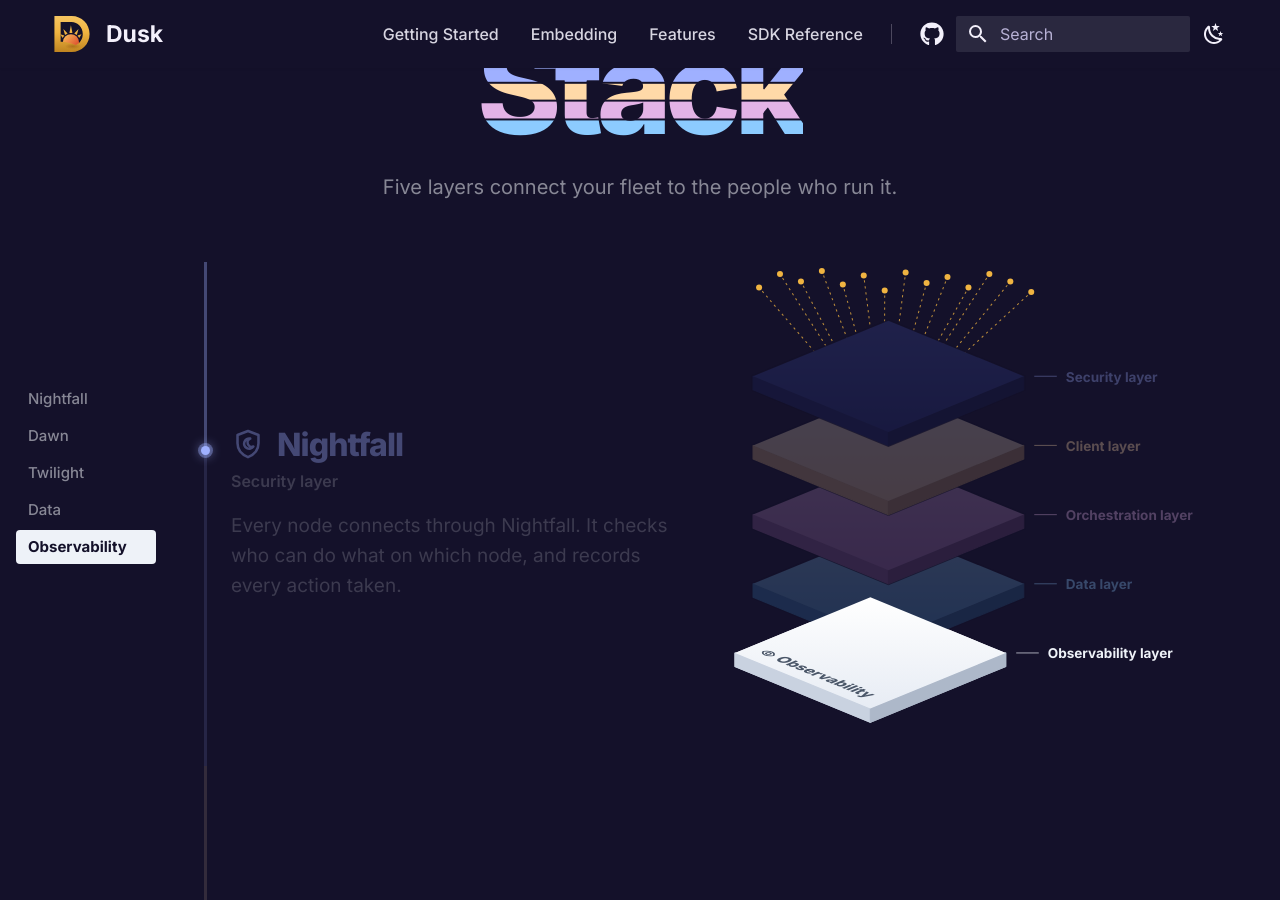
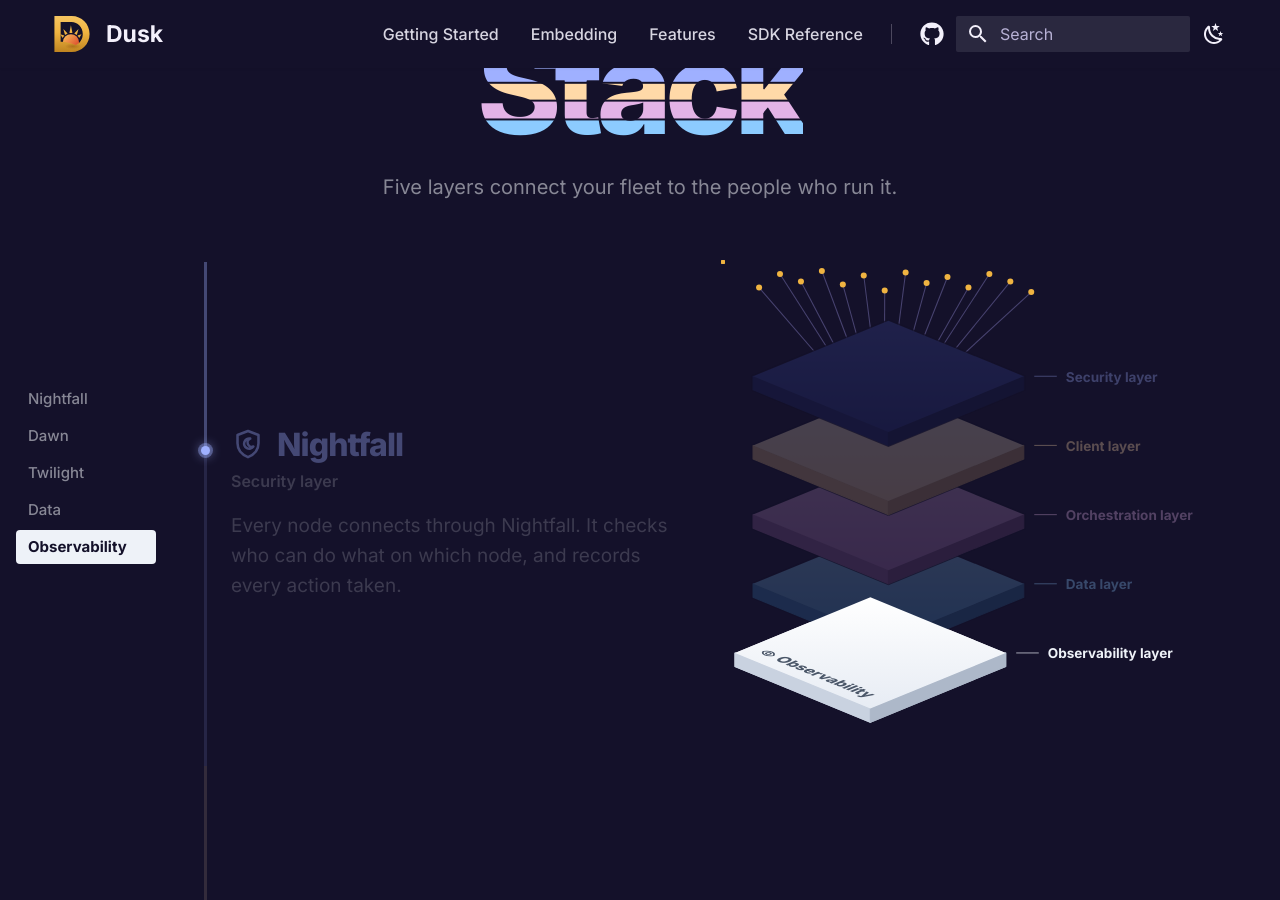
Before and after one commit to tomerze/dusk, an MkDocs documentation site: the page built from docs/docs/index.md, in a window 1280 px wide and 900 px high, scrolled down 2196 px. Built offline with MkDocs 1.6.1 and Material for MkDocs 9.7.7, drawn with Linux system fonts in a browser that asks for light colours; comment, search, counter and statistics services are not loaded.

Commit message:
Update docs to draw the stack's nodes the way the fleet draws them
The nodes over the stack were gold dots on dashed gold lines whose
dashes flowed without pause, a drawing of their own. They are now drawn
with the fleet's own pieces: each gold dot sits on a solid
dusk-fleet__link line, and on every other line a dusk-packet leaves the
node now and then and slides into the stack, travelling for 45% of a
4.2 to 6 second cycle and resting under the top plate for the rest.
Each packet starts under its node's dot and ends inside the top plate,
so none appears or disappears in the open. The fleet section teaches
what a node is; the stack then shows the same nodes plugged into it.

The drawing's animations pause while the stack is off screen, as the
fleet's do, and reduced motion hides the packets, as it does there.
The dusk-stack__uplink style and its dusk-flow keyframes are gone.

```diff
--- a/docs/docs/assets/javascripts/landing.js
+++ b/docs/docs/assets/javascripts/landing.js
@@ -58,7 +58,7 @@
   for (const entry of entries) {
     entry.target.classList.toggle("is-offscreen", !entry.isIntersecting);
     for (const network of entry.target.querySelectorAll(
-      ".dusk-fleet__network",
+      ".dusk-fleet__network, .dusk-stack__diagram",
     )) {
       if (entry.isIntersecting) {
         network.unpauseAnimations();
--- a/docs/docs/assets/stylesheets/landing.css
+++ b/docs/docs/assets/stylesheets/landing.css
@@ -714,20 +714,8 @@
     margin-left: -7.4%;
   }
 }
-.dusk-stack__uplink {
-  stroke: var(--dusk-gold);
-  stroke-width: 1.4;
-  stroke-dasharray: 3 5;
-  opacity: 0.75;
-  animation: dusk-flow 1.2s linear infinite;
-}
 .dusk-stack__node {
   fill: var(--dusk-gold);
-}
-@keyframes dusk-flow {
-  to {
-    stroke-dashoffset: -16;
-  }
 }
 .dusk-stack__layers {
   clip-path: inset(-2rem -2rem -1rem -2rem);
@@ -1064,8 +1052,7 @@
 
 .is-offscreen .dusk-float,
 .is-offscreen .dusk-arm,
-.is-offscreen .dusk-node__pulse,
-.is-offscreen .dusk-stack__uplink {
+.is-offscreen .dusk-node__pulse {
   animation-play-state: paused;
 }
 
@@ -1086,9 +1073,6 @@
   .dusk-node__pulse {
     display: none;
   }
-  .dusk-stack__uplink {
-    animation: none;
-  }
   .dusk-plate,
   .dusk-plate *,
   .dusk-layer {
```
Also changed, not shown: docs/docs/assets/landing/stack.svg.
